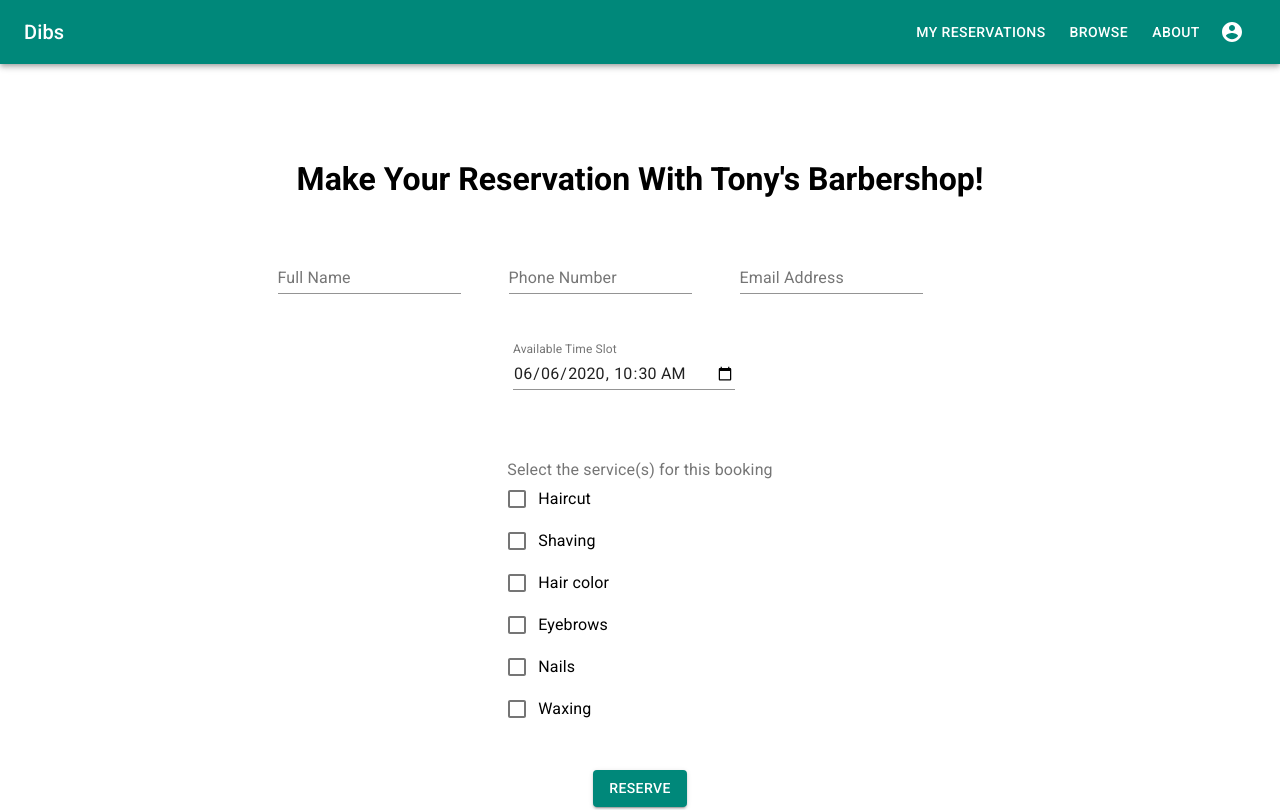
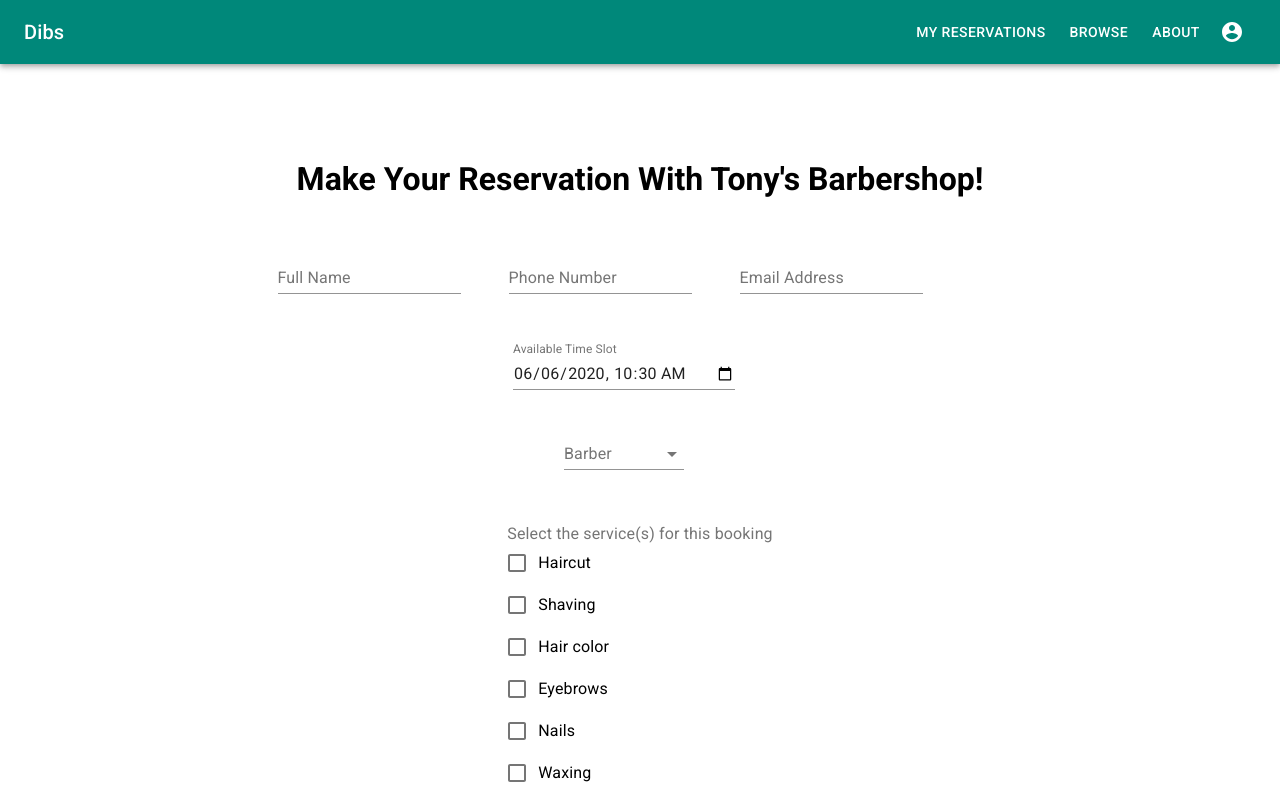
Before and after one commit to yehmond/group1234, a React (Create React App) app: page /reservation in a window 1280 px wide. Shown: the top 810 px of the page. Built offline with nearby package versions, Linux system fonts and the light colour scheme; what google-maps-react would draw is missing.

Commit message:
Reservation add barber (#34)
Reservation page added barber drop down.

```diff
--- a/src/components/Reservation/Reservation.jsx
+++ b/src/components/Reservation/Reservation.jsx
@@ -10,6 +10,8 @@ import FormGroup from "@material-ui/core/FormGroup";
 import FormControlLabel from "@material-ui/core/FormControlLabel";
 import Checkbox from "@material-ui/core/Checkbox";
 import { SERVICES_OFFERED } from "../../utils/constants";
+import MenuItem from "@material-ui/core/MenuItem";
+import Select from "@material-ui/core/Select";
 // import { useDispatch } from "react-redux";
 // import { setService } from "../../actions/filterActions";
 
@@ -22,8 +24,9 @@ const useStyles = makeStyles((theme) =>
             textAlign: "center",
         },
         formControl: {
-            margin: theme.spacing(1),
             minWidth: 120,
+            marginTop: "2rem",
+            marginBottom: "0.5rem",
         },
         container: {
             display: "block",
@@ -60,6 +63,12 @@ export default function Reservation() {
         Object.fromEntries(SERVICES_OFFERED.map((service) => [service, false]))
     );
 
+    const [barberName, setBarber] = React.useState("");
+
+    const handleBarberChange = (event) => {
+        setBarber(event.target.value);
+    };
+
     const handleChange = (event) => {
         const newServiceState = {
             ...serviceState,
@@ -91,7 +100,8 @@ export default function Reservation() {
                 </FormControl>
             </div>
 
-            <form className={classes.container} noValidate>
+            <div className={classes.container}>
+                <form noValidate>
                     <TextField
                         id="datetime-local"
                         label="Available Time Slot"
@@ -103,6 +113,20 @@ export default function Reservation() {
                         }}
                     />
                 </form>
+                <FormControl className={classes.formControl}>
+                    <InputLabel id="demo-simple-select-label">Barber</InputLabel>
+                    <Select
+                        labelId="demo-simple-select-label"
+                        id="demo-simple-select"
+                        value={barberName}
+                        onChange={handleBarberChange}
+                    >
+                        <MenuItem value={"Tommy"}>Tommmy</MenuItem>
+                        <MenuItem value={"Diasy"}>Daisy</MenuItem>
+                        <MenuItem value={"Harry"}>Harry</MenuItem>
+                    </Select>
+                </FormControl>
+            </div>
 
             <div className={classes.serviceSelection}>
                 <FormControl component="fieldset" className={classes.formControl}>
```
Lines whose indentation alone changed are shown as unchanged.
